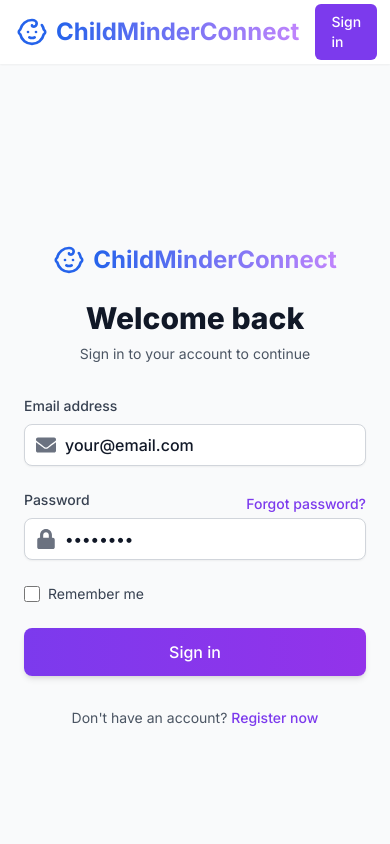
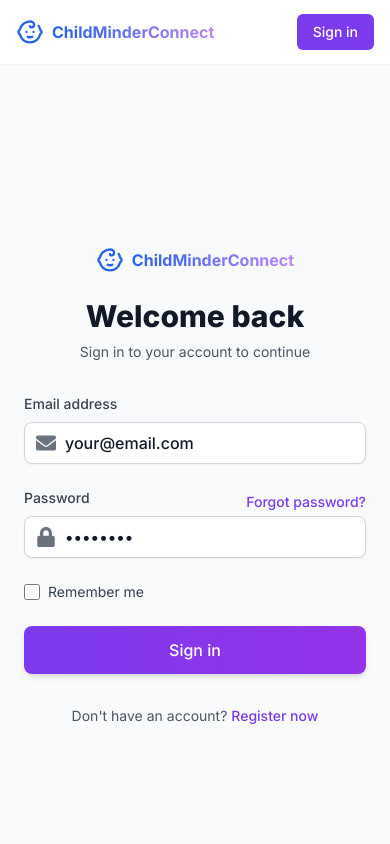
Before and after one commit to imanihosting/cmcpro, a Next.js app: page /auth/login in a window 390 px wide. Shown: the top 844 px of the page. Built offline with nearby package versions, Linux system fonts and the light colour scheme; no server answers.

Commit message:
Mobile Fixes and added more docs

```diff
--- a/src/app/auth/login/page.tsx
+++ b/src/app/auth/login/page.tsx
@@ -116,10 +116,18 @@ export default function LoginPage() {
   };
 
   // Helper function to handle redirects
-  const redirectToDashboard = (role?: string) => {
+  const redirectToDashboard = async (role?: string) => {
     console.log(`Redirecting to dashboard for role: ${role || 'unknown'}`);
 
+    // Ensure auth state has time to fully propagate on mobile
+    setIsLoading(true);
+
+    // Add a small delay to ensure session is fully established
+    // This is especially important for mobile devices which may be slower
+    await new Promise(resolve => setTimeout(resolve, 800));
+
     // Force a hard navigation to ensure the page fully refreshes
+    // This is more reliable than router.push on mobile
     if (role) {
       // Redirect to role-specific dashboard
       window.location.href = `/dashboard/${role}`;
--- a/src/components/Logo.tsx
+++ b/src/components/Logo.tsx
@@ -5,11 +5,14 @@ import { Baby } from "lucide-react";
 export default function Logo() {
   return (
     <div
-      className="flex items-center space-x-2 text-2xl font-bold hover:opacity-90 transition-opacity"
+      className="flex items-center space-x-2 font-bold hover:opacity-90 transition-opacity"
       aria-label="ChildMinderConnect Home"
     >
-      <Baby className="h-8 w-8 text-blue-600" />
-      <span className="bg-gradient-to-r from-blue-600 to-purple-400 bg-clip-text text-transparent">
+      <Baby className="h-7 w-7 text-blue-600" />
+      <span className="bg-gradient-to-r from-blue-600 to-purple-400 bg-clip-text text-transparent text-xl md:text-2xl hidden sm:inline">
+        ChildMinderConnect
+      </span>
+      <span className="bg-gradient-to-r from-blue-600 to-purple-400 bg-clip-text text-transparent text-base sm:hidden">
         ChildMinderConnect
       </span>
     </div>
```
Also changed, not shown: 6 other files (tests, documents, lock files or other folders).
